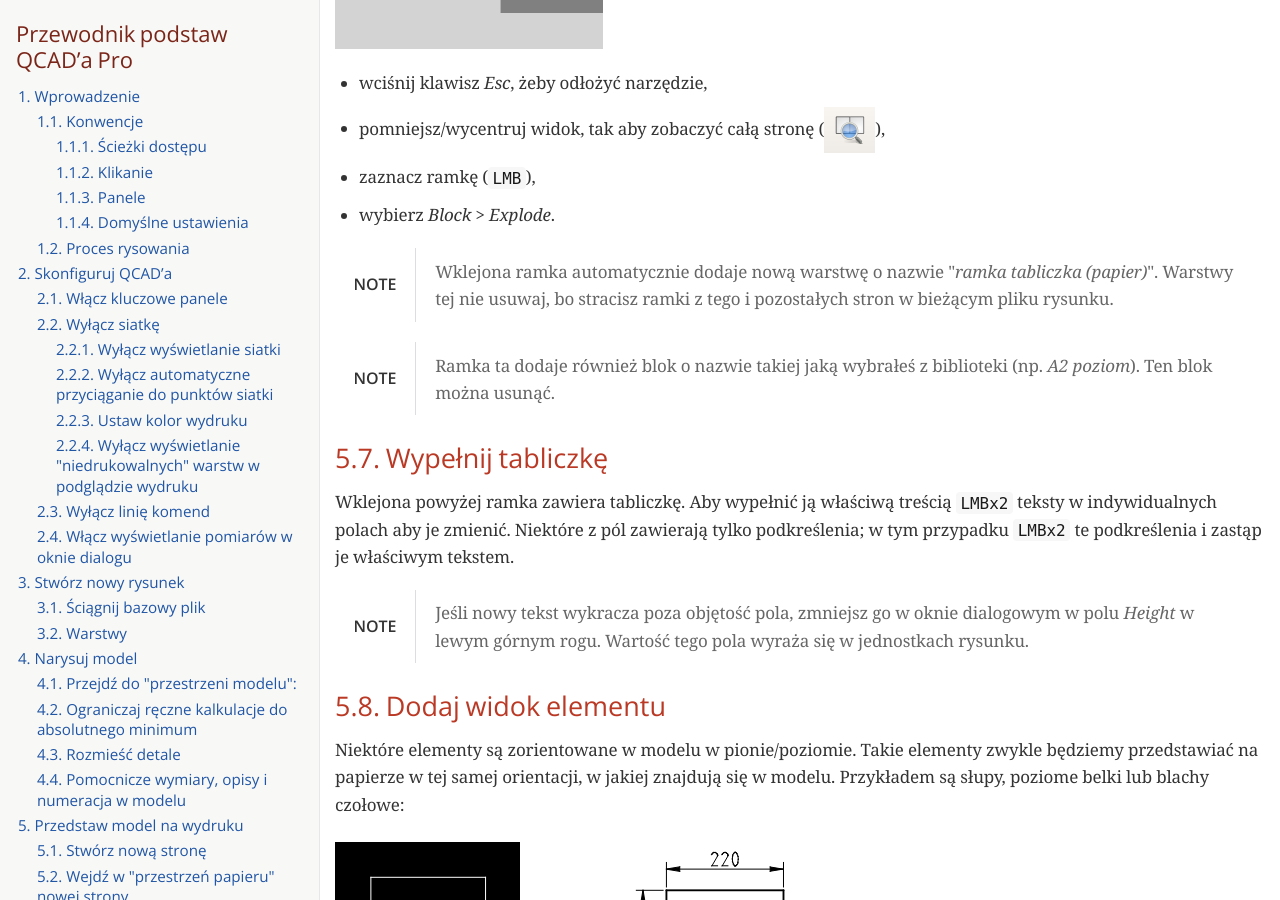
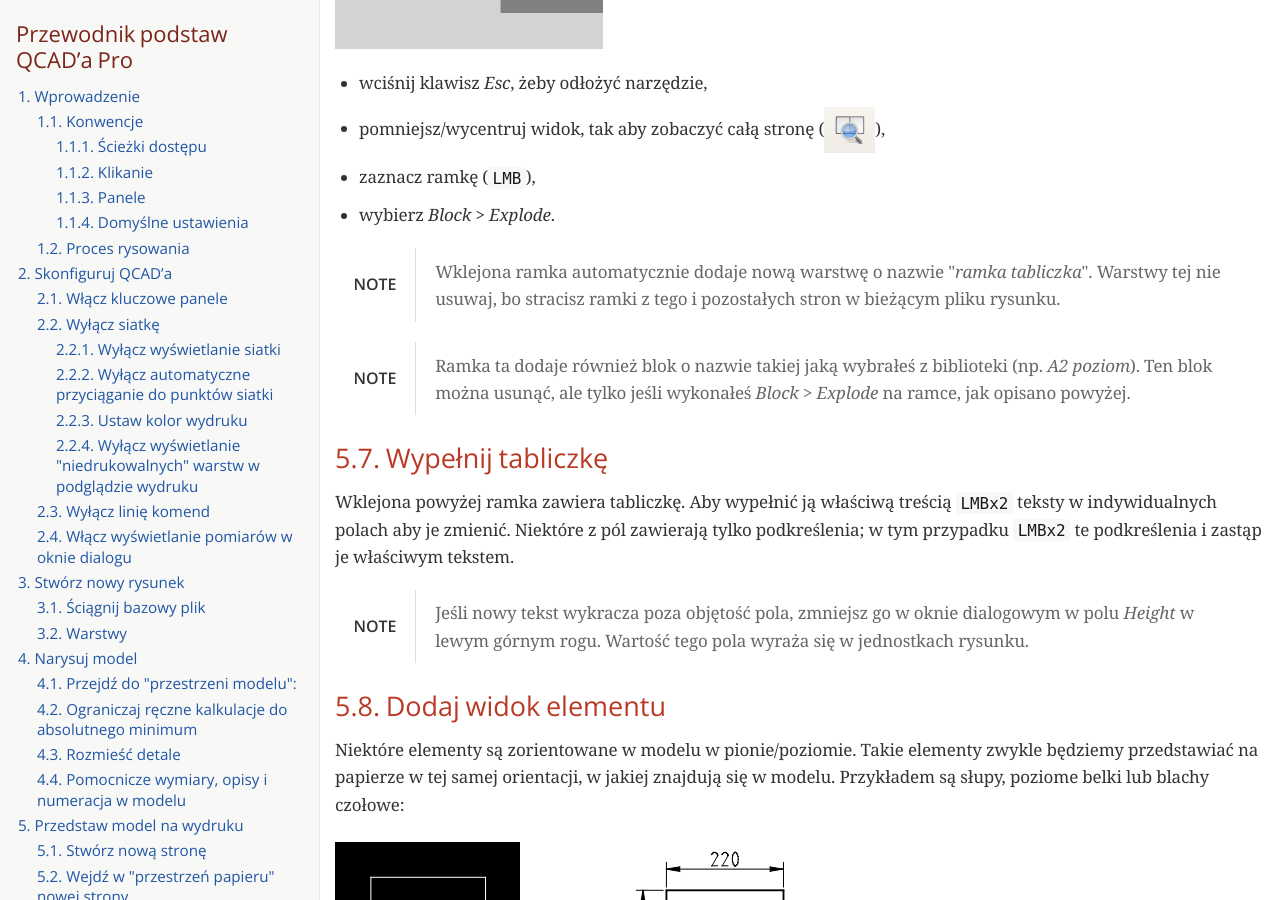
Before and after one commit to ziemsky/bib-site, a Jekyll site: the page docs/qcad/index.html, which Jekyll copies as it is, in a window 1280 px wide and 900 px high, scrolled down 9455 px. Built offline with Jekyll 4.4.1, drawn with Linux system fonts in a browser that asks for light colours; some web fonts are replaced; some of the changed text lies outside the part shown.

Commit message:
QCAD - aktualizacja nazw warsts

```diff
--- a/docs/qcad/index.html
+++ b/docs/qcad/index.html
@@ -498,7 +498,7 @@
 <ul class="sectlevel3">
 <li><a href="#nowy-widok-poziom">5.8.1. Widok elementów zorientowanych w pionie/poziomie</a>
 <ul class="sectlevel4">
-<li><a href="#_wejdź_na_warstwę_widoki_papier">5.8.1.1. Wejdź na warstwę "widoki (papier)"</a></li>
+<li><a href="#_wejdź_na_warstwę_widoki">5.8.1.1. Wejdź na warstwę "widoki"</a></li>
 <li><a href="#_wejdź_w_przestrzeń_papieru">5.8.1.2. Wejdź w przestrzeń papieru</a></li>
 <li><a href="#nowy-widok-poziom-zacznij-dodawac">5.8.1.3. Zacznij dodawać widok</a></li>
 <li><a href="#nowy-widok-nadaj-skale">5.8.1.4. Nadaj widokowi skalę</a></li>
@@ -801,7 +801,7 @@
 <p><code>konstrukcja</code> - tu rysuj swój model - elementy stalowe, więźby, mury, etc.</p>
 </li>
 <li>
-<p><code>widoki (papier)</code> - tu umieszczaj widoki elementów dla wydruku (jak opisane w <a href="#nowy-widok">Dodaj widok elementu</a>)</p>
+<p><code>widoki</code> - tu umieszczaj widoki elementów dla wydruku (jak opisane w <a href="#nowy-widok">Dodaj widok elementu</a>)</p>
 </li>
 <li>
 <p><code>wymiary opisy (model)</code> - tu umieszczaj pomocnicze opisy i wymiary, które powinny być widoczne tylko w modelu, a które nie powinny być drukowane na papierze. Innymi słowy, są to elementy, które służą Tobie, jako rysownikowi, ale które nie powinny być uwidocznione czytelnikowi rysunku.</p>
@@ -1045,7 +1045,7 @@
 <div class="title">Note</div>
 </td>
 <td class="content">
-Wklejona ramka automatycznie dodaje nową warstwę o nazwie "<em>ramka tabliczka (papier)</em>". Warstwy tej nie usuwaj, bo stracisz ramki z tego i pozostałych stron w bieżącym pliku rysunku.
+Wklejona ramka automatycznie dodaje nową warstwę o nazwie "<em>ramka tabliczka</em>". Warstwy tej nie usuwaj, bo stracisz ramki z tego i pozostałych stron w bieżącym pliku rysunku.
 </td>
 </tr>
 </table>
@@ -1057,7 +1057,7 @@
 <div class="title">Note</div>
 </td>
 <td class="content">
-Ramka ta dodaje również blok o nazwie takiej jaką wybrałeś z biblioteki (np. <em>A2 poziom</em>). Ten blok można usunąć.
+Ramka ta dodaje również blok o nazwie takiej jaką wybrałeś z biblioteki (np. <em>A2 poziom</em>). Ten blok można usunąć, ale tylko jeśli wykonałeś <em>Block &gt; Explode</em> na ramce, jak opisano powyżej.
 </td>
 </tr>
 </table>
@@ -1119,9 +1119,9 @@
 <div class="sect3">
 <h4 id="nowy-widok-poziom">5.8.1. Widok elementów zorientowanych w pionie/poziomie</h4>
 <div class="sect4">
-<h5 id="_wejdź_na_warstwę_widoki_papier">5.8.1.1. Wejdź na warstwę "widoki (papier)"</h5>
+<h5 id="_wejdź_na_warstwę_widoki">5.8.1.1. Wejdź na warstwę "widoki"</h5>
 <div class="paragraph">
-<p>Upewnij się, że warstwa "widoki (papier)" jest aktywna w <em>Layer list</em>. Jeśli nie jest, to <code>LMB</code> jej nazwę w panelu <em>Layer list</em>.</p>
+<p>Upewnij się, że warstwa "widoki" jest aktywna w <em>Layer list</em>. Jeśli nie jest, to <code>LMB</code> jej nazwę w panelu <em>Layer list</em>.</p>
 </div>
 </div>
 <div class="sect4">
```
Also changed, not shown: other parts of docs/qcad/index.html (+1 -1 lines), docs/qcad/index.adoc (+5 -5 lines), 2 other files.
